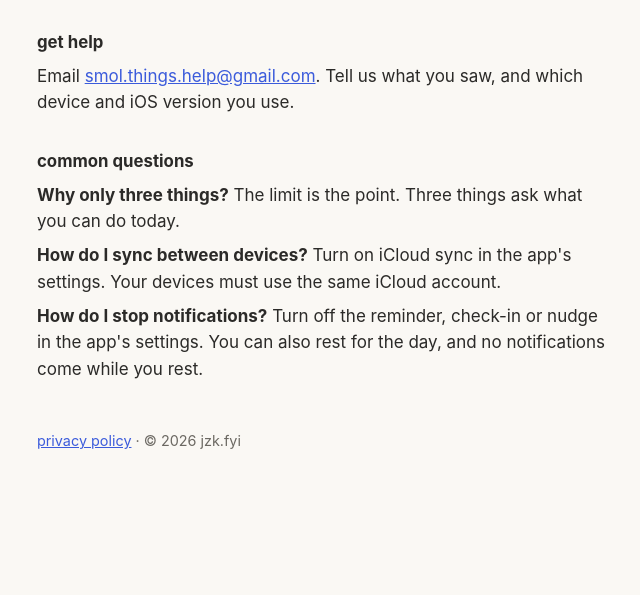
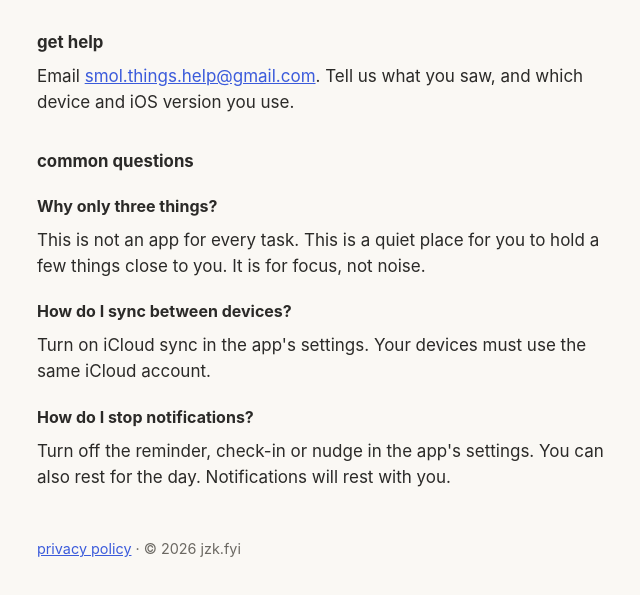
Before and after one commit to jz-k/smol-things-help, a plain HTML site: page index.html in a window 1280 px wide. Shown: the part 125-720 px from the top of the page, without its empty margins (315-955 px from the left). Drawn offline with Linux system fonts and the light colour scheme.

Commit message:
Put each question on its own line; new answers
Co-Authored-By: Claude Opus 5.5 <noreply@anthropic.com>

```diff
--- a/index.html
+++ b/index.html
@@ -15,9 +15,12 @@
 <p>Email <a href="mailto:smol.things.help@gmail.com">smol.things.help@gmail.com</a>. Tell us what you saw, and which device and iOS version you use.</p>
 
 <h2>common questions</h2>
-<p><strong>Why only three things?</strong> The limit is the point. Three things ask what you can do today.</p>
-<p><strong>How do I sync between devices?</strong> Turn on iCloud sync in the app's settings. Your devices must use the same iCloud account.</p>
-<p><strong>How do I stop notifications?</strong> Turn off the reminder, check-in or nudge in the app's settings. You can also rest for the day, and no notifications come while you rest.</p>
+<h3>Why only three things?</h3>
+<p>This is not an app for every task. This is a quiet place for you to hold a few things close to you. It is for focus, not noise.</p>
+<h3>How do I sync between devices?</h3>
+<p>Turn on iCloud sync in the app's settings. Your devices must use the same iCloud account.</p>
+<h3>How do I stop notifications?</h3>
+<p>Turn off the reminder, check-in or nudge in the app's settings. You can also rest for the day. Notifications will rest with you.</p>
 
 <footer><a href="privacy.html">privacy policy</a> · © 2026 jzk.fyi</footer>
 </main>
--- a/style.css
+++ b/style.css
@@ -4,6 +4,7 @@ body { background: var(--bg); color: var(--ink); font: 17px/1.55 -apple-system,
 main { max-width: 36rem; margin: 0 auto; }
 h1 { font-size: 1.6rem; margin: 0 0 .25rem; }
 h2 { font-size: 1.05rem; margin: 2rem 0 .5rem; }
+h3 { font-size: 1rem; margin: 1.25rem 0 .25rem; }
 p, li { margin: .5rem 0; }
 .soft { color: var(--soft); }
 a { color: var(--link); }
```
